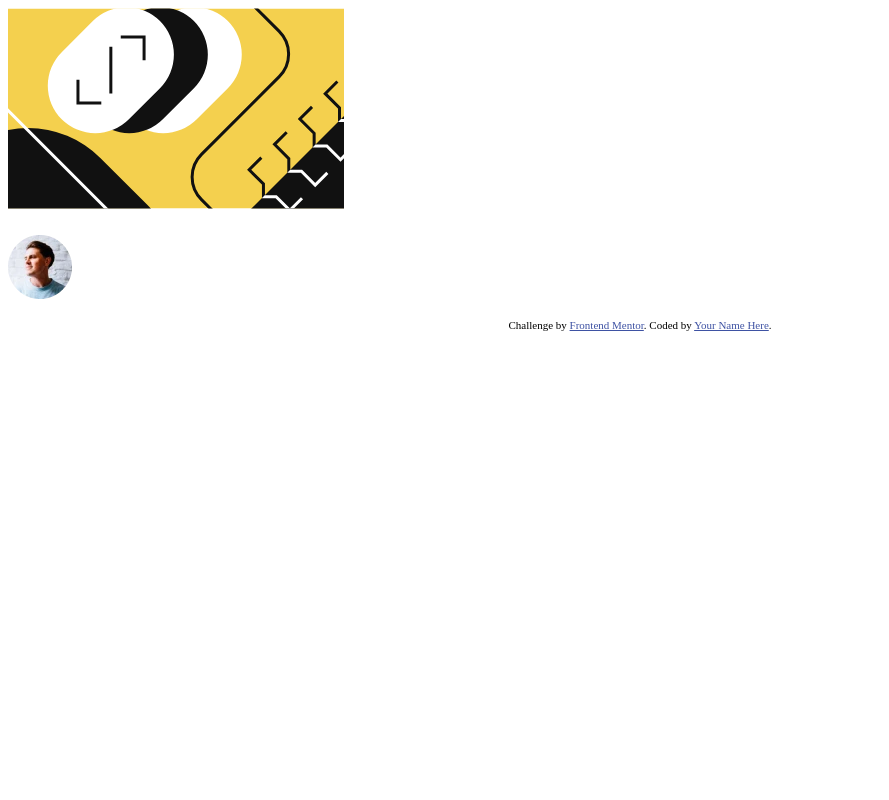
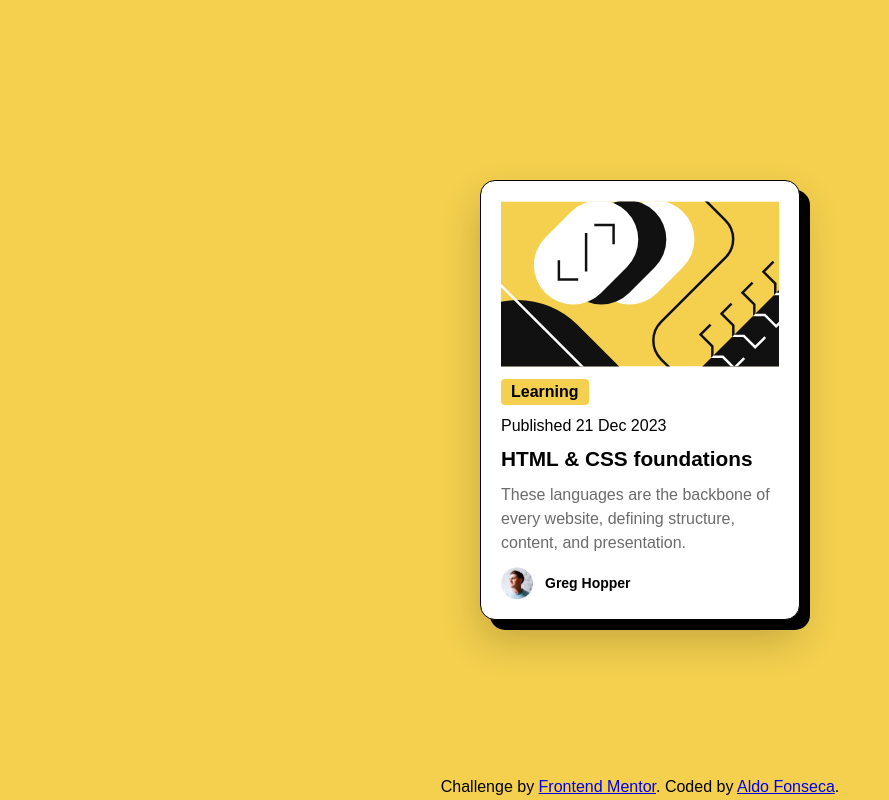
Before and after one commit to Alto0327/blog-preview-card-main, a plain HTML site: page index.html in a window 1280 px wide. Shown: the whole page, without its empty margins (0-889 px from the left). Drawn offline with Linux system fonts and the light colour scheme.

Commit message:
Blog preview Card Project

```diff
--- a/index.html
+++ b/index.html
@@ -8,26 +8,27 @@
   <title>Frontend Mentor | Blog preview card</title>
 
   <!-- Feel free to remove these styles or customise in your own stylesheet 👍 -->
-  <style>
+  <!-- <style>
     .attribution { font-size: 11px; text-align: center; }
     .attribution a { color: hsl(228, 45%, 44%); }
-  </style>
+  </style> -->
+   <link rel="stylesheet" href="/style.css">
 </head>
 <body>
-  <main>
-    <img src="./assets/images/illustration-article.svg" alt="cover-img">
-    <p><b></b></p>
-    <p></p>
-    <h1></h1>
-    <p></p>
-    <section>
+  <main class="card">
+    <img src="./assets/images/illustration-article.svg" alt="cover-img" id="cardImg">
+    <p class="tag">Learning</p>
+    <p id="publication">Published 21 Dec 2023</p>
+    <h1 id="title">HTML & CSS foundations</h1>
+    <p id="hook">These languages are the backbone of every website, defining structure, content, and presentation.</p>
+    <section id="author">
       <img src="./assets/images/image-avatar.webp" alt="">
-      <p></p>
+      <p>Greg Hopper</p>
     </section>
   </main>
   <div class="attribution">
     Challenge by <a href="https://www.frontendmentor.io?ref=challenge" target="_blank">Frontend Mentor</a>.
-    Coded by <a href="#">Your Name Here</a>.
+    Coded by <a href="https://github.com/Alto0327">Aldo Fonseca</a>.
   </div>
 </body>
 </html>
--- /dev/null
+++ b/style.css
@@ -0,0 +1,110 @@
+*{
+    margin: 0;
+    padding: 0;
+    box-sizing: border-box;
+}
+
+:root{
+    --yellow:#F4D04E;
+    --greyOne:#111111;
+    --greyTwo:#6B6B6B;
+    --white:#FFFFFF;
+}
+
+html {
+    background-color: var(--yellow);
+}
+
+body {
+    min-height: 100vh;
+    width: 100vw;
+    display: flex;
+    justify-content: center;
+    align-items: center;
+    font-family: "Figtree", sans-serif;
+
+}
+
+/* Typography defaults */
+h1, h2, h3, h4, h5, p {
+    color: var(--grey1);
+}
+
+
+/* Card */
+.card {
+    border: #000000 solid 1px;
+    border-radius: 15px;
+    padding: 20px;
+    width: 320px;
+    max-width: 90vw;
+    box-shadow:
+    10px 10px 0px #000000,
+    0px 20px 40px rgba(0, 0, 0, 0.2);
+    background: var(--white);
+
+    display: flex;
+    flex-direction: column;
+    gap: 12px;
+}
+
+#cardImg {
+    height: auto;
+    width: 100%;
+}
+
+/* Tag */
+.tag{
+    background-color: var(--yellow);
+    border-radius: 4px;
+    width: fit-content;
+    padding: 4px 10px 4px 10px;
+    font-weight: 750;
+}
+
+/* Publication date */
+.publication {
+    font-size: 14px;
+}
+/* Title */
+#title {
+    font-size: 1.3rem;
+}
+#title:hover {
+    color: var(--yellow);
+}
+
+/* Hook */
+#hook{
+    color: var(--greyTwo);
+    line-height: 150%;
+    font-size: 16px;
+}
+
+/* Author */
+#author{
+    display: flex;
+    align-items: center;
+    gap: 12px;
+}
+#author img{
+    width: 32px;
+    height: 32px;
+}
+#author p{
+    font-weight: 700;
+    font-size: 14px;
+}
+
+/* Attribution */
+.attribution{
+    position: fixed;
+    bottom: 4px;
+}
+
+@media (max-width: 375px) {
+    .attribution{
+        font-size: 10px;
+    }
+
+}
```
